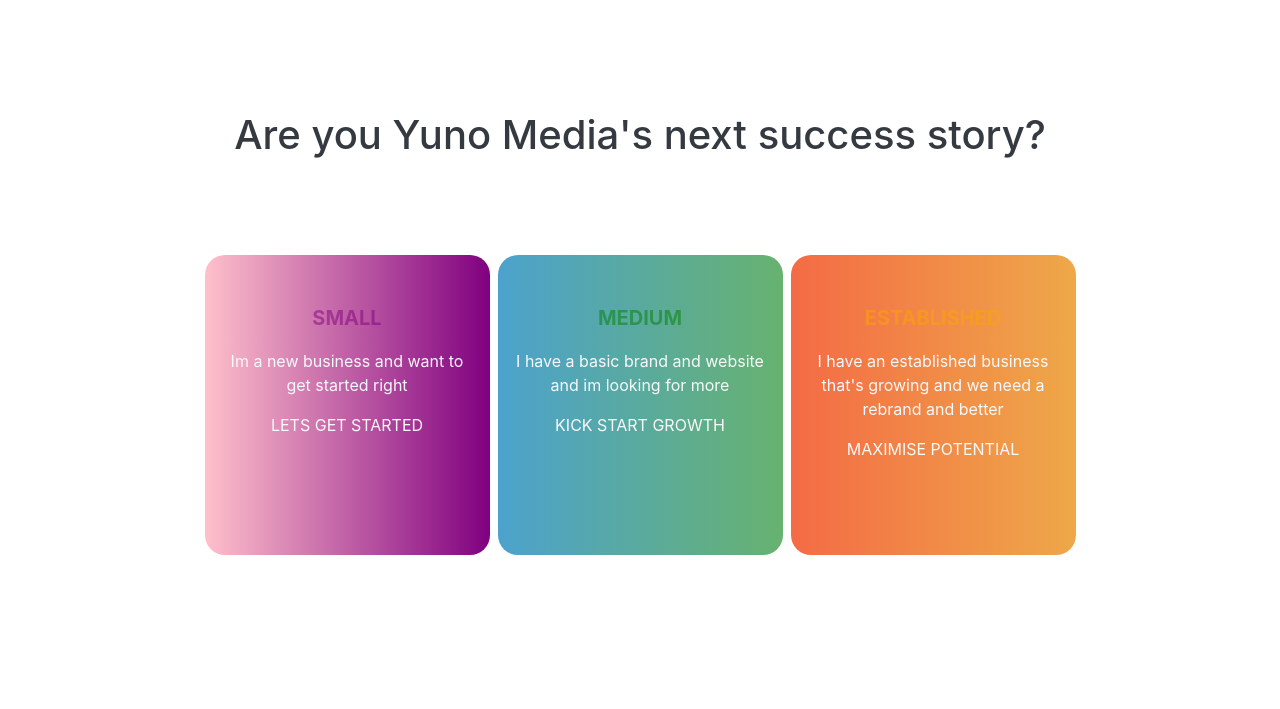
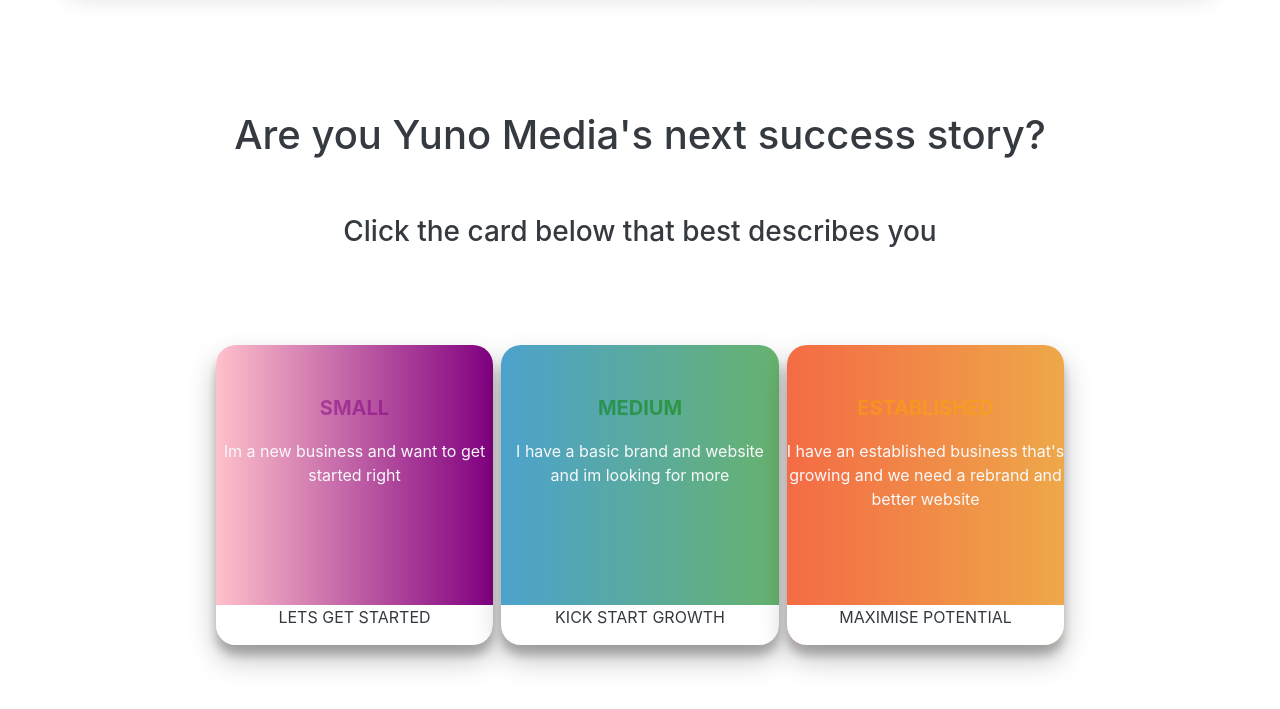
Before and after one commit to Yunojoe/Yuno-Site-HTML, a website: page index.html in a window 1280 px wide. Shown: the part 2579-3288 px from the top of the page. Drawn offline with Linux system fonts and the light colour scheme.

Commit message:
improved cards

```diff
--- a/index.html
+++ b/index.html
@@ -105,8 +105,8 @@
             </div>
             <div class="phone"></div>
         </section>
-         <section>
-		<div class="container  text-dark">
+         <section class="bg-white">
+		<div class="container card-shadow">
             <div class="row mt-5 mb-5">
                 <div class="col-lg-2 col-sm-12 col-md-6" ><img src="image/eldologo.png" class="img-fluid"></div>
                 <div class="col-lg-2 col-sm-12 col-md-6"><img src="image/mintlogo.png" class="img-fluid"></div>
@@ -121,36 +121,37 @@
 		<div class="container pt-5 mt-5 text-dark">
             <div class="row">
 			<div class="col-lg-12 col-md-12 col-sm-12 mt-3 text-center">
-				<h1 class="mt-4 mb-5 pb-5">Are you Yuno Media's next success story?</h1>
-				<div class="mt-5 row ">
-                    <div class="col-lg-3 mr-1 cta-card purple col-centered text-center">
+				<h1 class="mt-4 pb-5">Are you Yuno Media's next success story?</h1>
+                <h3 class="pb-5">Click the card below that best describes you</h3>
+				<div class="mt-5 row no-gutters ">
+                    <div class="col-lg-3 mr-1 cta-card purple col-centered text-center d-flex flex-column card-shadow">
                         <div  id="card-content" class="pt-5">
                             <i></i>
                             <p class="purple-text font-weight-bold faded-text lead text-uppercase">Small</p>
                             <p class="text-light">Im a new business and want to get started right</p>
                         </div>
-                         <div>
-                            <p class="text-light">LETS GET STARTED</p>
+                         <div class="mt-auto bg-white curved">
+                            <p class="">LETS GET STARTED</p>
                         </div>
                     </div>
-                    <div class="col-lg-3 ml-1 mr-1 cta-card green col-centered text-center">
+                    <div class="col-lg-3 ml-1 mr-1 cta-card green col-centered text-center d-flex flex-column card-shadow">
                         <div id="card-content" class="pt-5">
                             <i></i>
                             <p class="green-text faded-text font-weight-bold lead text-uppercase">medium</p>
                             <p class="text-light">I have a basic brand and website and im looking for more</p>
                         </div>
-                         <div>
-                            <p class="text-light">KICK START GROWTH</p>
+                         <div class="mt-auto bg-white curved">
+                            <p class="">KICK START GROWTH</p>
                         </div>
                     </div>
-                    <div class="col-lg-3 ml-1 cta-card orange col-centered text-center">
+                    <div class="col-lg-3 ml-1 cta-card orange col-centered  align-self-center text-center d-flex flex-column card-shadow">
                         <div id="card-content" class="pt-5">
                             <i></i>
                             <p class="font-weight-bold lead orange-text faded-text text-uppercase">Established</p>
-                            <p class="text-light">I have an established business that's growing and we need a rebrand and better</p>
+                            <p class="text-light">I have an established business that's growing and we need a rebrand and better website</p>
                         </div>
-                        <div class="align-bottom">
-                            <p class="text-light">MAXIMISE POTENTIAL</p>
+                        <div class="mt-auto bg-white curved">
+                            <p class="">MAXIMISE POTENTIAL</p>
                         </div>
                     </div>
                 </div>
--- a/style.css
+++ b/style.css
@@ -16,6 +16,9 @@
 
 }
 
+.card-shadow {
+  box-shadow: 0 14px 28px rgba(0,0,0,0.25), 0 10px 10px rgba(0,0,0,0.22);
+}
 
 section.tablets{
     width: 800px;
@@ -72,7 +75,12 @@
 box-shadow: inset 0px -1px 50px 8px rgba(0,0,0,0.14);
 }
 
-
+.curved{
+    -webkit-border-bottom-right-radius: 20px;
+-webkit-border-bottom-left-radius: 20px;
+border-bottom-right-radius: 20px;
+border-bottom-left-radius: 20px;
+}
 
 .cta-card{
     height: 300px;
```
